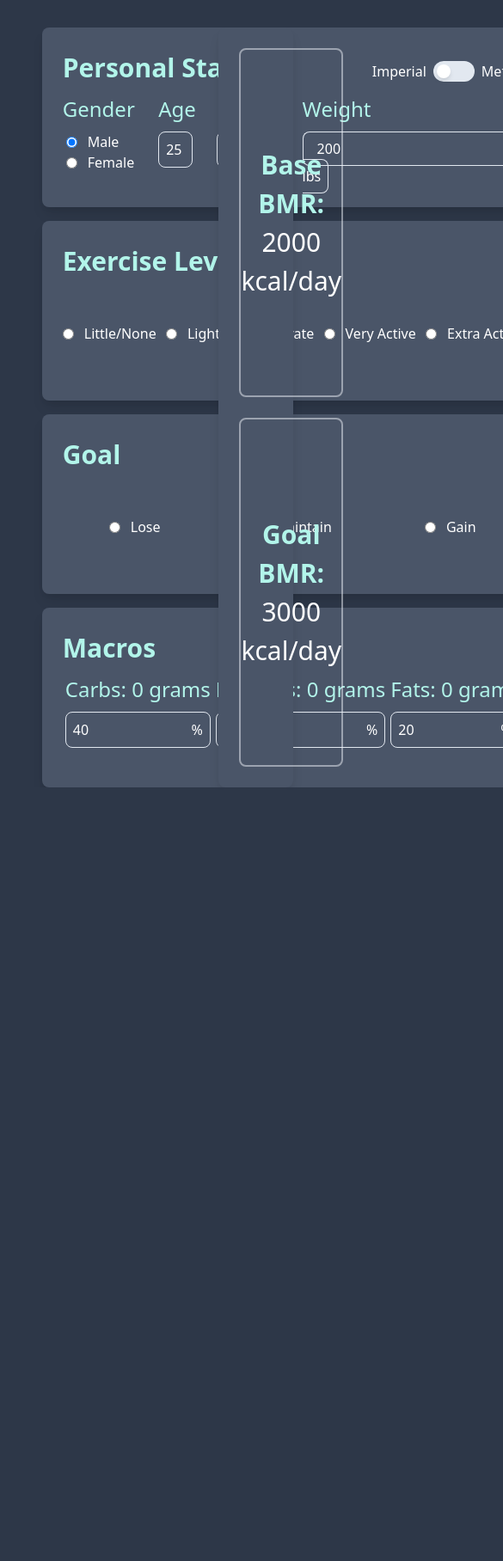
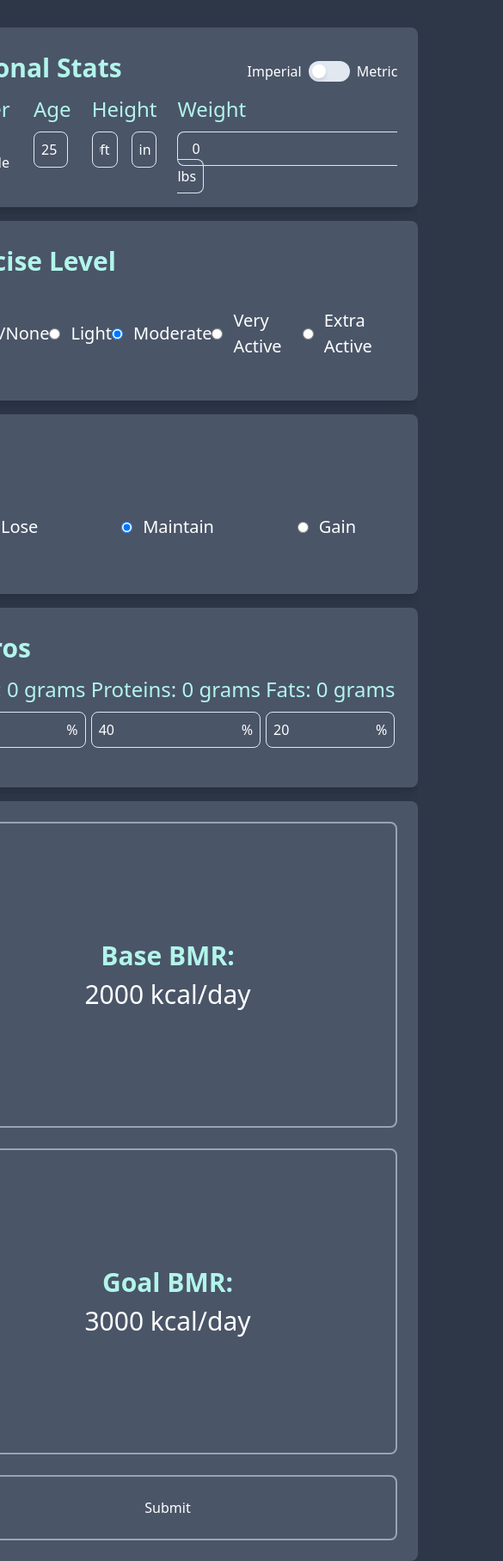
Before and after one commit to akuamakana/bmr-macro-calculator, a Nuxt app: page / in a window 390 px wide. Shown: the top 1816 px of the page at 86% size, 585 px wide, since content can reach past the window. Before the commit the page ends 916 px from the top, so only its background shows below. Built offline with nearby package versions, Linux system fonts and the light colour scheme.

Commit message:
Working for deployment

```diff
--- a/components/ExerciseLevel.vue
+++ b/components/ExerciseLevel.vue
@@ -13,7 +13,7 @@
           class="mr-3"
           @change="calcBMR"
         >
-        <label for="0">Little/None</label>
+        <label class="text-xl" for="0">Little/None</label>
       </div>
       <div class="flex justify-between items-center">
         <input
@@ -24,7 +24,7 @@
           class="mr-3"
           @change="calcBMR"
         >
-        <label for="0">Light</label>
+        <label class="text-xl" for="0">Light</label>
       </div>
       <div class="flex justify-between items-center">
         <input
@@ -35,7 +35,7 @@
           class="mr-3"
           @change="calcBMR"
         >
-        <label for="0">Moderate</label>
+        <label class="text-xl" for="0">Moderate</label>
       </div>
       <div class="flex justify-between items-center">
         <input
@@ -46,7 +46,7 @@
           class="mr-3"
           @change="calcBMR"
         >
-        <label for="0">Very Active</label>
+        <label class="text-xl" for="0">Very Active</label>
       </div>
       <div class="flex justify-between items-center">
         <input
@@ -57,7 +57,7 @@
           class="mr-3"
           @change="calcBMR"
         >
-        <label for="0">Extra Active</label>
+        <label class="text-xl" for="0">Extra Active</label>
       </div>
     </div>
   </div>
@@ -72,7 +72,7 @@ export default {
   },
   methods: {
     calcBMR () {
-      this.$emit('levelChange', this.level)
+      this.$emit('levelChange', parseFloat(this.level))
     }
   }
 }
--- a/components/Goal.vue
+++ b/components/Goal.vue
@@ -13,7 +13,7 @@
           class="mr-3"
           @change="updateGoal"
         >
-        <label for="goal">Lose</label>
+        <label class="text-xl" for="goal">Lose</label>
       </div>
       <div class="flex justify-between items-center">
         <input
@@ -24,7 +24,7 @@
           class="mr-3"
           @change="updateGoal"
         >
-        <label for="goal">Maintain</label>
+        <label class="text-xl" for="goal">Maintain</label>
       </div>
       <div class="flex justify-between items-center">
         <input
@@ -35,7 +35,7 @@
           class="mr-3"
           @change="updateGoal"
         >
-        <label for="goal">Gain</label>
+        <label class="text-xl" for="goal">Gain</label>
       </div>
     </div>
   </div>
@@ -50,7 +50,7 @@ export default {
   },
   methods: {
     updateGoal () {
-      this.$emit('updateGoal', this.goal)
+      this.$emit('updateGoal', parseFloat(this.goal))
     }
   }
 }
--- a/components/Macros.vue
+++ b/components/Macros.vue
@@ -74,7 +74,7 @@ export default {
     updateMacros () {
       const carbs = this.bmr * (this.percentage.carbs / 100) / 4
       const protein = this.bmr * (this.percentage.protein / 100) / 4
-      const fats = this.bmr * (this.percentage.fats / 100) / 9
+      const fats = this.bmr * (this.percentage.fats / 100) / 4
       this.macros.carbs = parseInt(carbs)
       this.macros.protein = parseInt(protein)
       this.macros.fats = parseInt(fats)
--- a/components/Results.vue
+++ b/components/Results.vue
@@ -16,6 +16,9 @@
         {{ bmr.goal }} kcal/day
       </h1>
     </div>
+    <button class="border-2 border-gray-200 border-opacity-50 rounded-lg py-6 focus:outline-none" @click="$emit('updateBMR')">
+      Submit
+    </button>
   </div>
 </template>
 
--- a/components/Stats.vue
+++ b/components/Stats.vue
@@ -64,7 +64,7 @@
           <div v-if="stats.isMetric" class="grid">
             <span class="border bg-transparent rounded-lg p-2 flex items-center">
               <input
-                v-model="stats.heightInCm"
+                v-model="stats.metric.height"
                 min="1"
                 class="bg-transparent"
                 type="number"
@@ -101,7 +101,7 @@
           </p>
           <span class="border bg-transparent rounded-lg p-2">
             <input
-              v-model="stats.weight"
+              v-model.number="stats.imperial.weight"
               min="1"
               class="bg-transparent p-2"
               type="number"
@@ -122,20 +122,20 @@ export default {
   data () {
     return {
       feet: 0,
-      inches: 0
+      inches: 0,
+      weight: 0
     }
   },
   methods: {
     calcBMR () {
       if (!this.stats.isMetric) {
         this.feetToInches()
-        console.log(this.stats.heightInIn)
       }
       this.$emit('calcBMR')
     },
     feetToInches () {
       const totalInches = (this.feet * 12) + parseInt(this.inches)
-      this.stats.heightInIn = totalInches
+      this.stats.imperial.height = totalInches
     }
   }
 }
--- a/pages/index.vue
+++ b/pages/index.vue
@@ -1,14 +1,14 @@
 <template>
   <div class="flex justify-center">
-    <div class="grid grid-cols-3 gap-4 mt-8 h-1/2 w-3/4">
-      <div class="grid grid-rows-4 col-span-2 gap-4">
+    <div class="grid grid-rows-2 lg:grid-cols-3 gap-4 mt-8 h-1/2 lg:w-3/4">
+      <div class="grid grid-rows-4 lg:col-span-2 gap-4">
         <Stats :stats="stats" @calcBMR="calcBMR" />
         <ExerciseLevel @levelChange="updateLevel($event)" />
         <Goal :goal="goal" @updateGoal="updateGoal($event)" />
         <Macros ref="macros" :bmr="bmr.goal" />
       </div>
-      <div class="col-span-1">
-        <Results :bmr="bmr" />
+      <div class="lg:col-span-1">
+        <Results :bmr="bmr" @updateBMR="calcBMR" />
       </div>
     </div>
   </div>
@@ -31,10 +31,15 @@ export default {
       stats: {
         gender: 'male',
         age: 25,
-        heightInCm: 59,
-        heightInIn: 69,
-        weight: 200,
-        isMetric: false
+        isMetric: false,
+        imperial: {
+          height: 0,
+          weight: 0
+        },
+        metric: {
+          height: 0,
+          weight: 0
+        }
       },
       bmr: {
         total: 2000,
@@ -46,12 +51,12 @@ export default {
   },
   methods: {
     lbsToKg () {
-      const kg = this.stats.weight / 2.205
-      this.stats.weight = parseInt(kg)
+      const kg = this.stats.imperial.weight / 2.205
+      this.stats.metric.weight = parseInt(kg)
     },
     inchesToCm () {
-      const cm = this.stats.heightInIn * 2.54
-      this.stats.heightInCm = cm
+      const cm = this.stats.imperial.height * 2.54
+      this.stats.metric.height = cm
     },
     updateLevel (level) {
       this.level = level
@@ -72,18 +77,19 @@ export default {
       // BMR = (10 × weight in kg) + (6.25 × height in cm) - (5 × age in years) + 5
       // BMR = (10 × weight in kg) + (6.25 × height in cm) - (5 × age in years) - 161
       this.imperialToMetric()
-      const bmrWeight = 10 * this.stats.weight
-      const bmrHeight = 6.25 * this.stats.heightInCm
+      const bmrWeight = 10 * this.stats.metric.weight
+      const bmrHeight = 6.25 * this.stats.metric.height
       const bmrAge = 5 * this.stats.age
       const bmrGender = this.stats.gender === 'male' ? 5 : -161
-      const newBMRTotal = bmrWeight + bmrHeight - bmrAge + bmrGender
+      let newBMRTotal = bmrWeight + bmrHeight - bmrAge + bmrGender
+      newBMRTotal = this.stats.gender === 'male' ? newBMRTotal + 5 : newBMRTotal - 161
       this.bmr.total = parseInt(newBMRTotal)
       this.calcGoalBMR()
-      this.$refs.macros.updateMacros()
     },
     calcGoalBMR () {
       const goalBMR = (this.bmr.total * this.level) + (this.bmr.total * this.goal)
-      this.bmr.goal = parseInt(goalBMR)
+      this.bmr.goal = Math.floor(parseFloat(goalBMR))
+      this.$refs.macros.updateMacros()
     }
   }
 }
```
